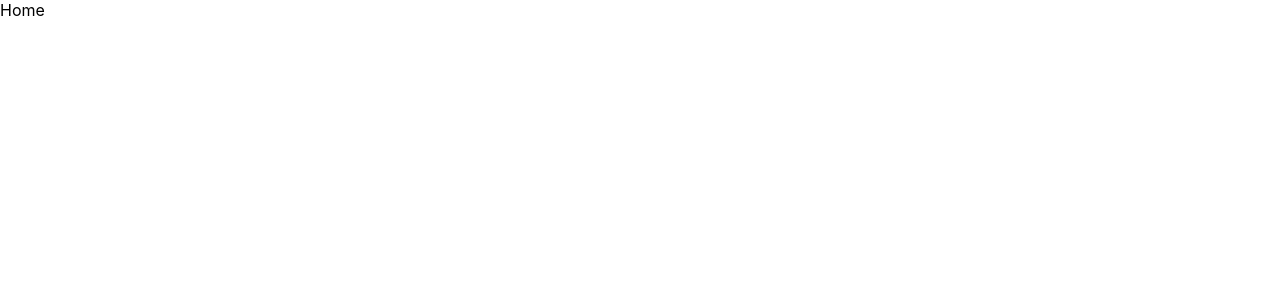
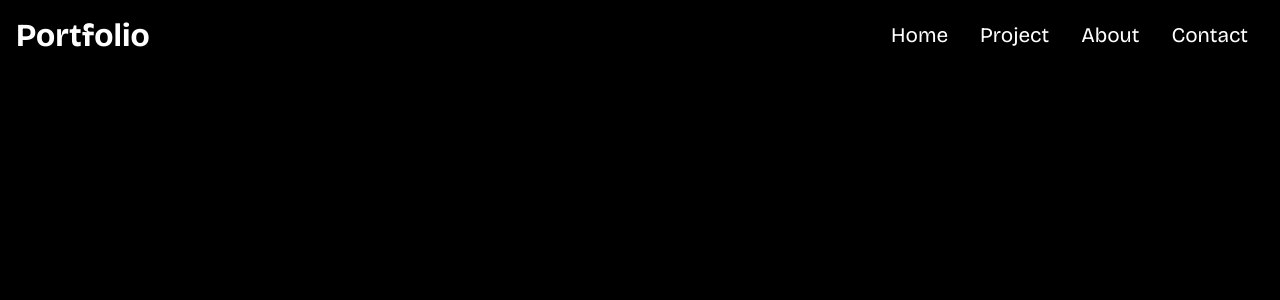
Before and after one commit to Hridaykp/my_pfolio, a React (Create React App) app: page / in a window 1280 px wide. Shown: the top 300 px of the page. Built offline with nearby package versions, Linux system fonts and the light colour scheme.

Commit message:
setting up resp. navbar

```diff
--- /dev/null
+++ b/src/components/Navbar.js
@@ -0,0 +1,39 @@
+import React, { useState } from 'react'
+import "./Navbarstyles.css";
+import { Link } from 'react-router-dom';
+import {FaBars,FaTimes} from "react-icons/fa"
+
+
+const Navbar = () => {
+
+    const [click, setClick] = useState(false);
+    const handleClick = () => setClick(!click);
+  return (
+    <div className='header'>
+        <Link to='/'>
+            <h1>Portfolio</h1>
+        </Link>
+        <ul className={click ? "nav-menu active": "nav-menu"}>
+            <li>
+                <Link to='/'>Home</Link>
+            </li>
+            <li>
+                <Link to='/project'>Project</Link>
+            </li>
+            <li>
+                <Link to='/about'>About</Link>
+            </li>
+            <li>
+                <Link to='/contact'>Contact</Link>
+            </li>
+        </ul>
+        <div className='hamburger' onClick={handleClick}>
+            {click ? (<FaTimes size={20} style={{color:'white'}} />) :
+                     (<FaBars size={20} style={{color:'white'}} />)
+            }
+        </div>
+    </div>
+  )
+}
+
+export default Navbar
--- /dev/null
+++ b/src/components/Navbarstyles.css
@@ -0,0 +1,49 @@
+.header{
+    display: flex;
+    justify-content: space-between;
+    align-items: center;
+    padding: 1rem;
+}
+
+.nav-menu{
+    display: flex;
+}
+.nav-menu li{
+    padding: 0 1rem;
+}
+.nav-menu li a {
+    font-weight: 500;
+    font-size: 1.3rem;
+}
+
+.hamburger{
+    display: none;
+}
+
+@media screen and (max-width: 800px) {
+    .nav-menu{
+        flex-direction: column;
+        justify-content: center;
+        align-items: center;
+        width: 100%;
+        height: 100vh;
+        background-color: rgba(0, 0, 0, .9);
+        position: absolute;
+        top: 0;
+        left: -100%;
+        z-index: -3;
+        transition: .3s ;
+    }
+    .nav-menu.active{
+        left: 0;
+    }
+    .nav-menu li{
+        padding: 1rem 0;
+    }
+    .nav-menu li a {
+        font-size: 1.8rem;
+    }
+    .hamburger{
+        display: initial;
+    }
+}
--- a/src/index.css
+++ b/src/index.css
@@ -1,13 +1,42 @@
-body {
+@import url('https://fonts.googleapis.com/css2?family=Bricolage+Grotesque:opsz,wght@10..48,200;10..48,300;10..48,400;10..48,600;10..48,700&display=swap');
+*{
+  box-sizing: border-box;
   margin: 0;
-  font-family: -apple-system, BlinkMacSystemFont, 'Segoe UI', 'Roboto', 'Oxygen',
-    'Ubuntu', 'Cantarell', 'Fira Sans', 'Droid Sans', 'Helvetica Neue',
-    sans-serif;
-  -webkit-font-smoothing: antialiased;
-  -moz-osx-font-smoothing: grayscale;
+  padding: 0;
+  font-family: 'Bricolage Grotesque', sans-serif;
 }
 
-code {
-  font-family: source-code-pro, Menlo, Monaco, Consolas, 'Courier New',
-    monospace;
+body{
+  background: black;
 }
+
+h1, h4, p, a {
+  color: white;
+  text-decoration: none;
+}
+
+ul{
+  list-style-type: none;
+}
+
+.btn{
+  padding: 12px 32px;
+  font-size: 1rem;
+  text-transform: uppercase;
+  background: yellow;
+  color: black;
+  border: 1px solid white;
+  font-weight: 600;
+  cursor: pointer;
+}
+
+.btn-light{
+  background: transparent;
+  color: white;
+}
+
+.btn:hover{
+  background: gray;
+  color: aliceblue;
+  transition: .3s;
+}
--- a/src/routes/Home.js
+++ b/src/routes/Home.js
@@ -1,9 +1,11 @@
 import React from "react";
-
+import Navbar from "../components/Navbar";
 const Home = () => {
-
-    return <div> Home </div>;
-
+  return (
+    <div>
+      <Navbar />
+    </div>
+  );
 };
 
 export default Home;
```
